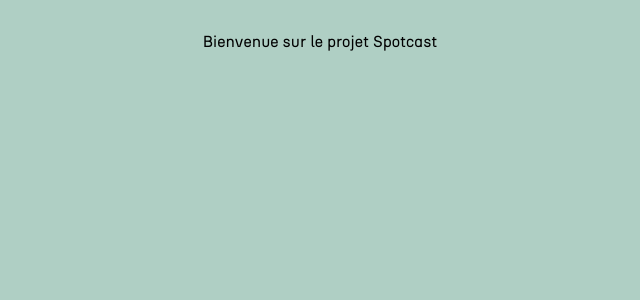
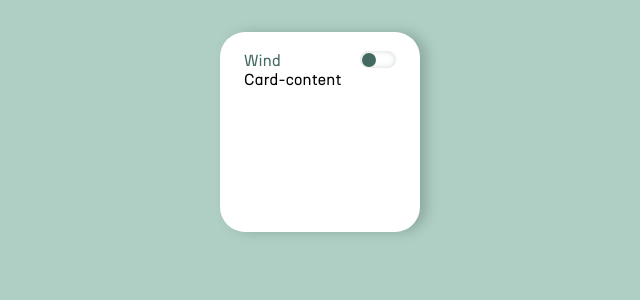
Before and after one commit to WildCodeSchool/2023-02-js-btz-spotcast, a React (Create React App) app: page / in a window 1280 px wide. Shown: the top 300 px of the page, without its empty margins (320-960 px from the left). Built offline with nearby package versions, Linux system fonts and the light colour scheme.

Commit message:
CSS and Cards initialization

```diff
--- a/src/App.js
+++ b/src/App.js
@@ -1,9 +1,12 @@
+import React from 'react';
 import './App.css';
+import Wind from './components/widgets/wind/Wind';
+
 
 function App() {
   return (
     <div className="App">
-      Bienvenue sur le projet Spotcast
+      <Wind />
     </div>
   );
 }
--- /dev/null
+++ b/src/components/utilities/ToggleButton.css
@@ -0,0 +1,26 @@
+/*Toggle button background*/
+.switch-background{
+    height:17px;
+    width:36px;
+    /* background:linear-gradient(rgba(0, 0, 0, 0.07), rgba(255, 255, 255, 0)), #f4f4f4; */
+    box-shadow :inset 0 0 7px rgba(68, 105, 99, 0.15), inset 0 0 5px -2px rgba(68, 105, 99, 0.25);
+    border-radius:17px;
+    position:relative;
+    cursor: pointer;
+}
+/*Toggle button*/
+.switch-button{
+    position:absolute;
+    left:2px;
+    top:50%;
+    transform: translateY(-50%);
+    background-color: var(--primary-color);
+    height:14px;
+    width:14px;
+    border-radius:50%;
+    transition: left .5s ease;
+}
+/*Toggle button when switched off*/
+.switched-button{
+left:20px;
+}
--- /dev/null
+++ b/src/components/utilities/ToggleButton.jsx
@@ -0,0 +1,25 @@
+import React, { useState } from "react";
+import "./ToggleButton.css";
+
+const ToggleButton = () => {
+  const [isOn, setIsOn] = useState(true);
+
+  const buttonToggle = () => {
+    setIsOn(!isOn);
+  };
+
+  return (
+    <div
+      onClick={buttonToggle}
+      className={
+        isOn ? "switch-background" : "switch-background switched-background"
+      }
+    >
+      <div
+        className={isOn ? "switch-button" : "switch-button switched-button"}
+      ></div>
+    </div>
+  );
+};
+
+export default ToggleButton;
--- /dev/null
+++ b/src/components/widgets/cards.css
@@ -0,0 +1,50 @@
+.small-rectangle,
+.small-square,
+.big-rectangle-width,
+.big-rectangle-height,
+.big-square {
+  display: flex;
+  flex-direction: column;
+  background-color: white;
+  padding: 1.2em 1.5em;
+  border-radius: 25px;
+  box-shadow: 7px 0 12px rgba(65, 89, 89, 0.3);
+}
+
+.small-rectangle {
+  border-radius: 20px;
+  padding: 1em;
+  width: 200px;
+  height: 90px;
+}
+
+.small-square {
+  width: 200px;
+  height: 200px;
+}
+
+.big-rectangle-width {
+  width: 420px;
+  height: 200px;
+}
+
+.big-rectangle-height {
+  width: 200px;
+  height: 420px;
+}
+
+.big-square {
+  width: 420px;
+  height: 420px;
+}
+
+.card-header {
+  display: flex;
+  align-items: flex-start;
+  justify-content: space-between;
+  color: var(--primary-color);
+}
+
+.card-content {
+  flex: 1;
+}
--- /dev/null
+++ b/src/components/widgets/wind/Wind.jsx
@@ -0,0 +1,18 @@
+import React from "react";
+import "./Wind.css";
+import "../cards.css";
+import ToggleButton from "../../utilities/ToggleButton";
+
+const Wind = () => {
+  return (
+    <div className="small-square">
+      <div className="card-header">
+        <p className="card-title">Wind</p>
+        <ToggleButton />
+      </div>
+      <div className="card-content">Card-content</div>
+    </div>
+  );
+};
+
+export default Wind;
```
Also changed, not shown: src/components/widgets/wind/Wind.css (added), 1 other file (tests, documents, lock files or other folders).
